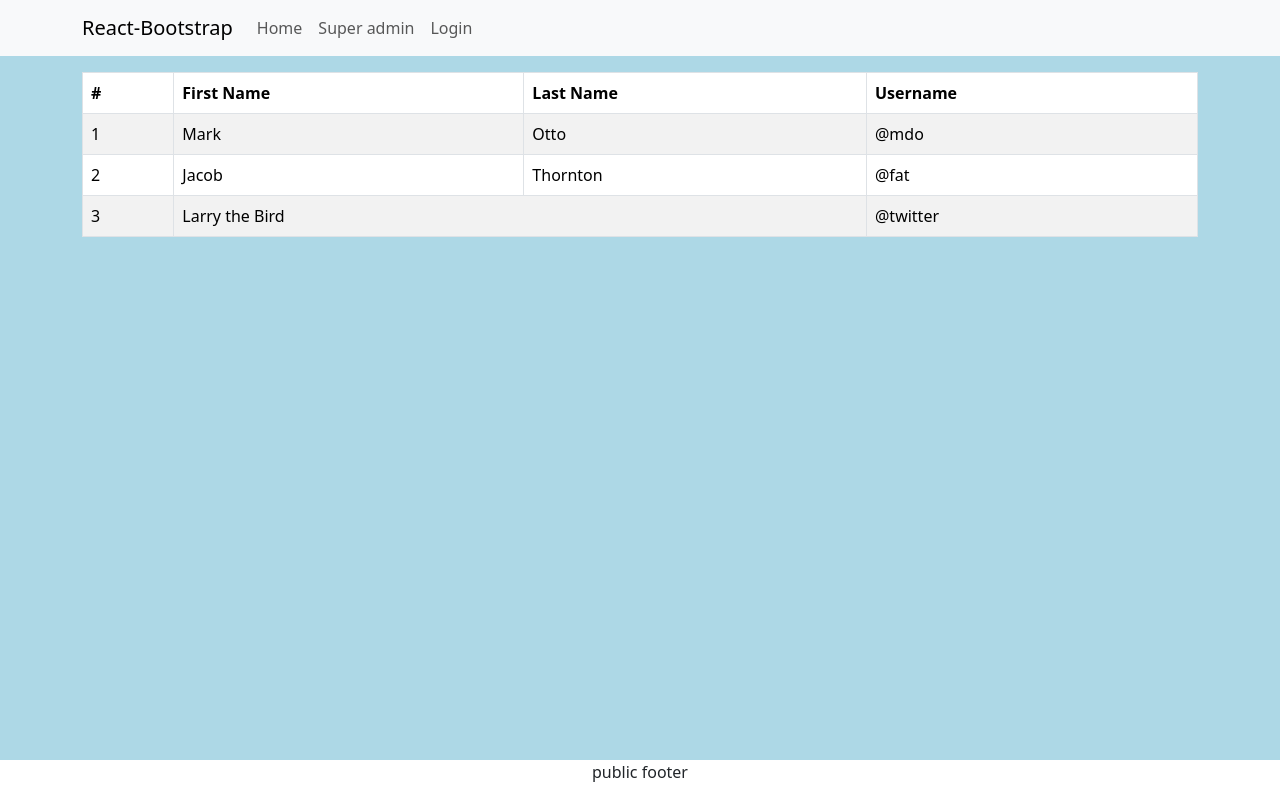
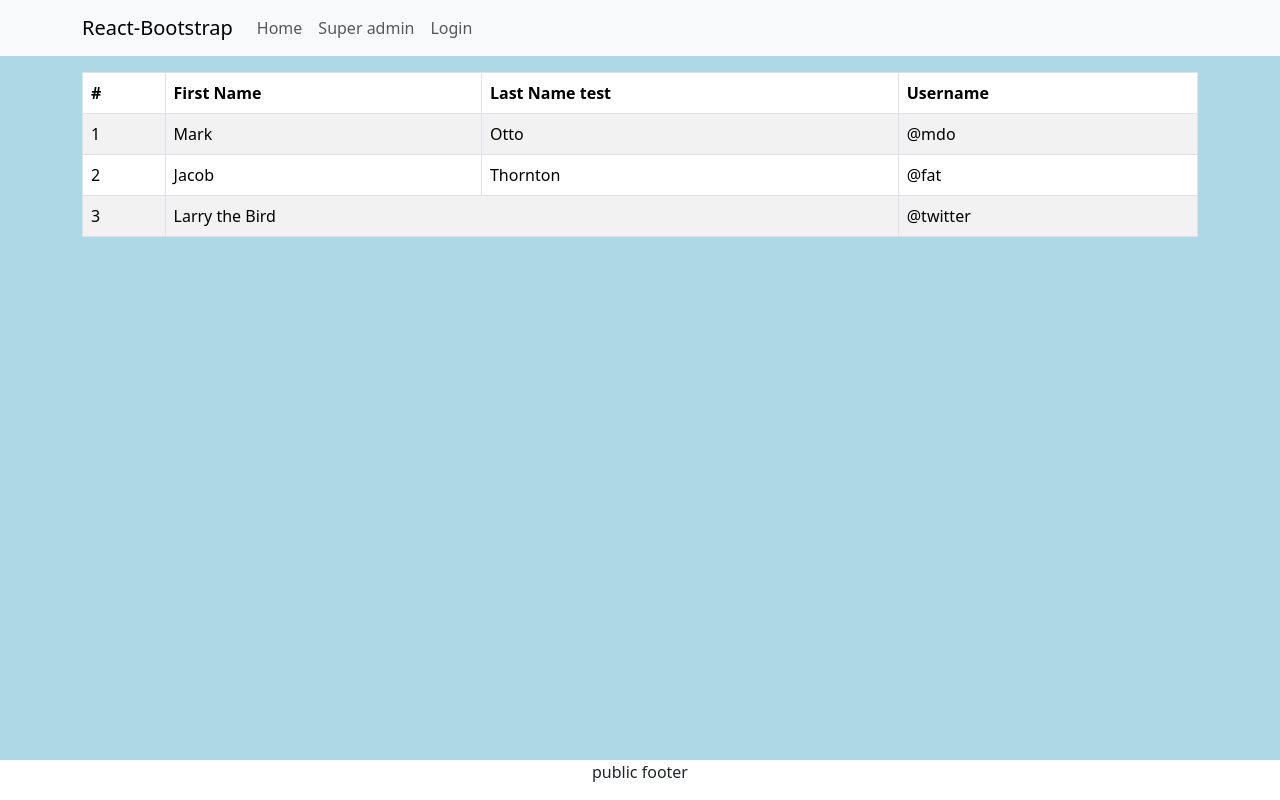
Before and after one commit to RamyAlbanna/zr3i, a React (Create React App) app: page /design-elements in a window 1280 px wide. Built offline with nearby package versions, Linux system fonts and the light colour scheme.

Commit message:
add test 2

```diff
--- a/src/shared/designElements.tsx
+++ b/src/shared/designElements.tsx
@@ -8,7 +8,7 @@ export default function DesignElements() {
         <tr>
           <th>#</th>
           <th>First Name</th>
-          <th>Last Name</th>
+          <th>Last Name test</th>
           <th>Username</th>
         </tr>
       </thead>
```
